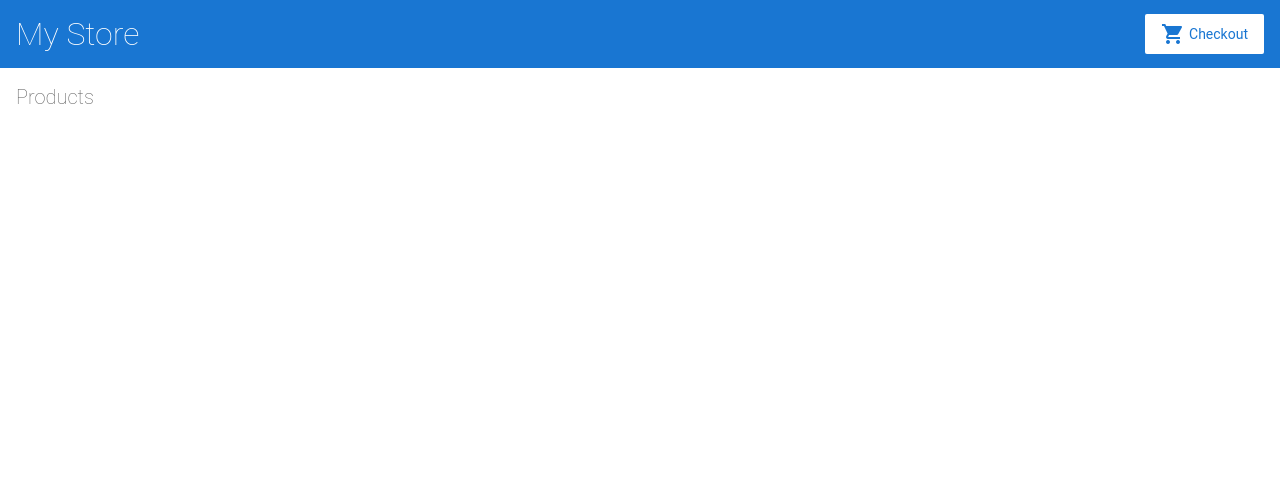
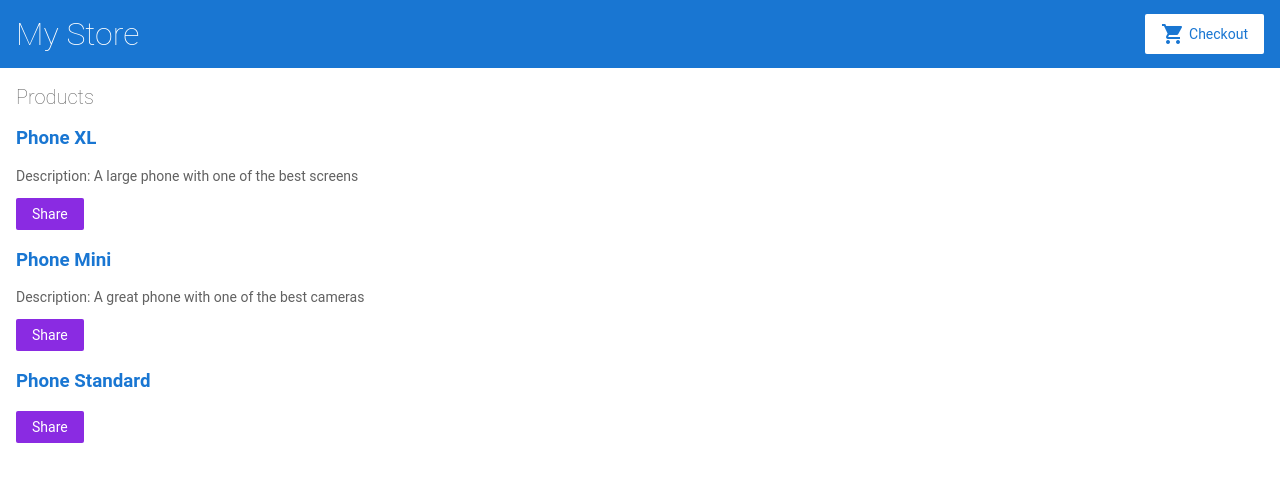
Before and after one commit to AranVmore/angular-part01, an Angular app: page / in a window 1280 px wide. Shown: the top 482 px of the page. Built offline with nearby package versions, Linux system fonts and the light colour scheme.

Commit message:
modify css

```diff
--- a/src/app/product-list/product-list.component.css
+++ b/src/app/product-list/product-list.component.css
@@ -1,7 +1,9 @@
-
-
 /*
 Copyright Google LLC. All Rights Reserved.
 Use of this source code is governed by an MIT-style license that
 can be found in the LICENSE file at http://angular.io/license
 */
+
+button {
+  background-color: blueviolet;
+}
--- a/src/app/product-list/product-list.component.html
+++ b/src/app/product-list/product-list.component.html
@@ -1,5 +1,27 @@
 <h2>Products</h2>
 
+<!--
+Con *ngFor iteramos sobre la lista ya predefinida 'products'
+*ngFor es un bucle que repetirá el div para cada producto de la lista
+Esta lista está creada en products.ts
+Las directivas estructurales (se inician con un *) como *ngFor dan forma o remodelan el DOM
+Con la sintaxis de interpolación {{ }} representamos el valor de la propiedad
+Con la propiedad [ ] podemos usar el valor de la propiedad en una expresión de la template
+*ngIf es el bucle if, especificamos que cumpla la condición
+-->
+
+<div *ngFor="let product of products">
+  <h3>
+    <a [title]="product.name + ' details'" href="">
+      {{ product.name }}
+    </a>
+  </h3>
+
+  <p *ngIf="product.description">Description: {{ product.description }}</p>
+
+  <!-- la función share() está creada en "product-list-component.ts" -->
+  <button (click)="share()">Share</button>
+</div>
 
 <!--
 Copyright Google LLC. All Rights Reserved.
```
